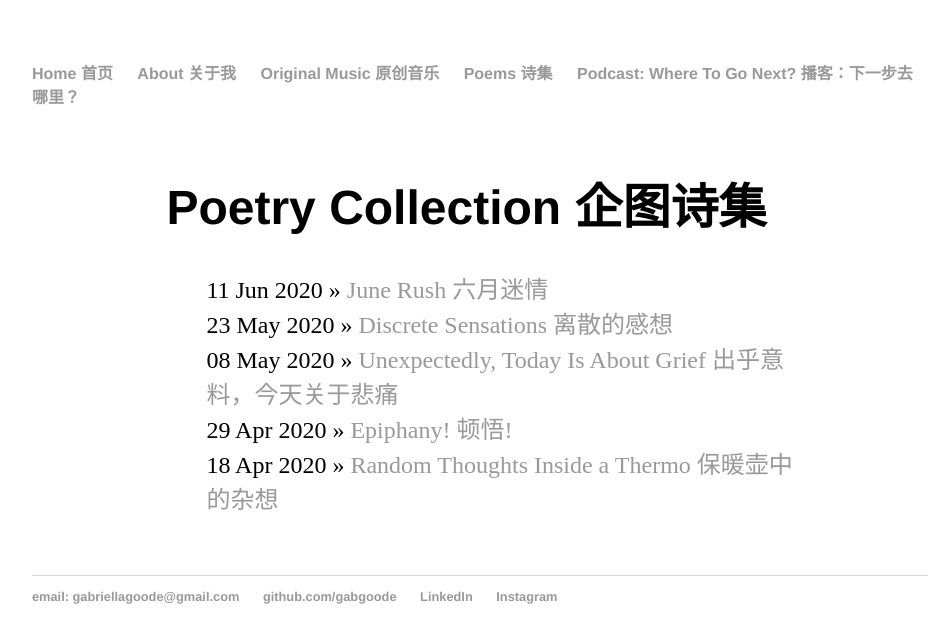
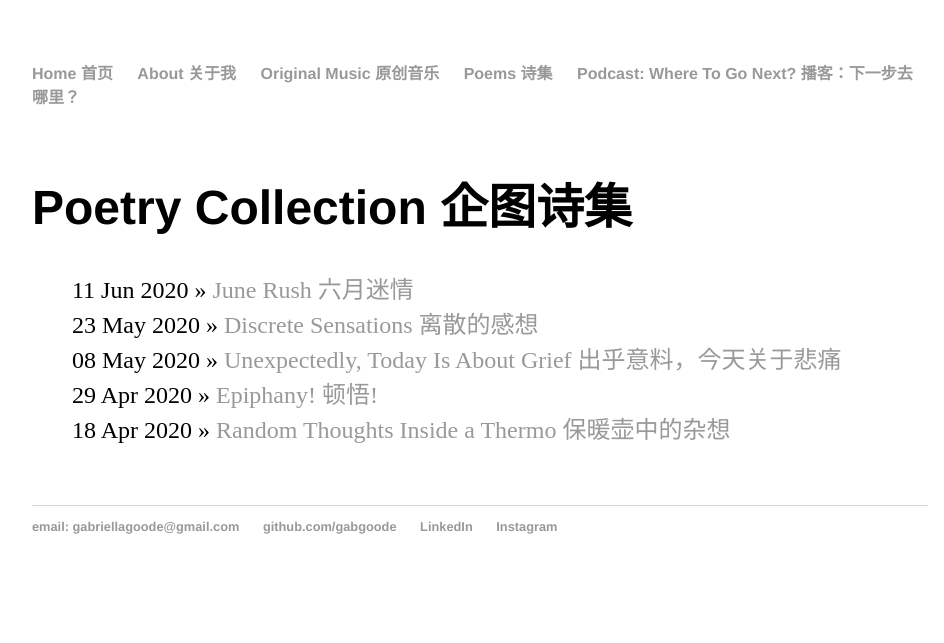
Before and after one commit to gabgoode/gabgoode.github.io, a Jekyll site: the page built from blog/index.html, in a window 1280 px wide. Shown: the top 643 px of the page, without its empty margins (160-1104 px from the left). Built offline with Jekyll 4.4.1, drawn with Linux system fonts in a browser that asks for light colours.

Commit message:
Update main.css

```diff
--- a/css/main.css
+++ b/css/main.css
@@ -1,8 +1,12 @@
-body, div {
+body {
     margin: 60px auto;
     width: 70%;
 }
 
+div {
+    margin: 60px auto;
+    width: 100%;
+}
 
 nav ul, footer ul {
     font-family:'Helvetica', 'Arial', 'Sans-Serif';
```
